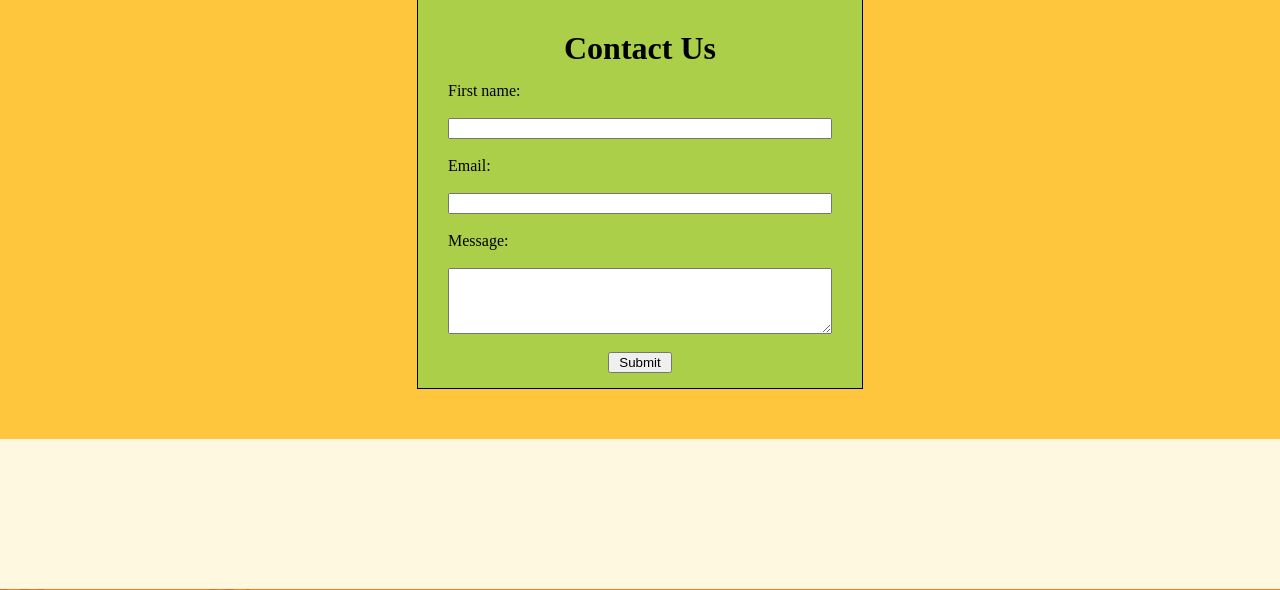
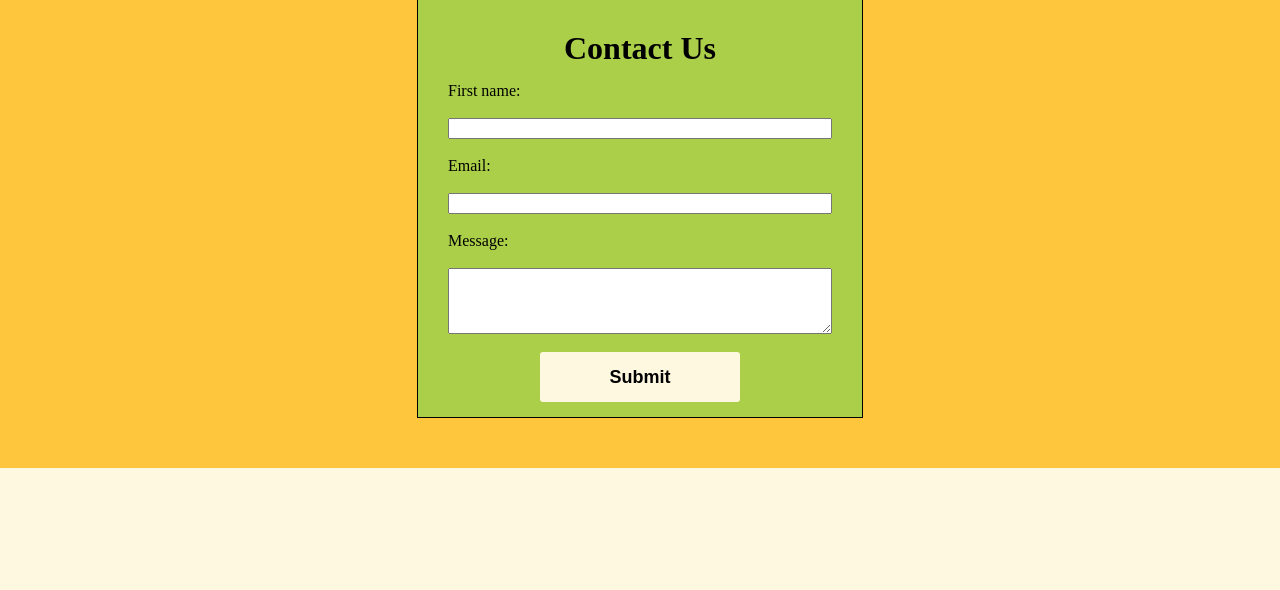
Before and after one commit to kouYang2015/JTD-AndaleTaqueriaMercado, a PHP site: page /contact.php in a window 1280 px wide. Shown: the part 860-1450 px from the top of the page. Run offline with PHP 8.4, Linux system fonts and the light colour scheme; some web fonts are replaced.

Commit message:
added button styling.

```diff
--- a/src/css/contact.css
+++ b/src/css/contact.css
@@ -85,6 +85,9 @@ h1 {
 }
 
 .form button {
-  width: 5vw;
-  align-self: center;
+  text-align: center;
+  margin-left: auto;
+  margin-right: auto;
+  background-color: #fef8e0;
+  color: black;
 }
--- a/src/css/theme.css
+++ b/src/css/theme.css
@@ -9,3 +9,22 @@ body {
 h1 {
   font-size: 72px;
 }
+
+button {
+  width: 200px;
+  height: 50px;
+  background: #abcf49;
+  color: #fefce0;
+  border: hidden;
+  border-radius: 3px;
+  font-weight: bold;
+  font-size: 18px;
+  cursor: pointer;
+}
+button:hover {
+  opacity: 0.9;
+  color: #fff78e;
+}
+button:active {
+  opacity: 0.7;
+}
```
